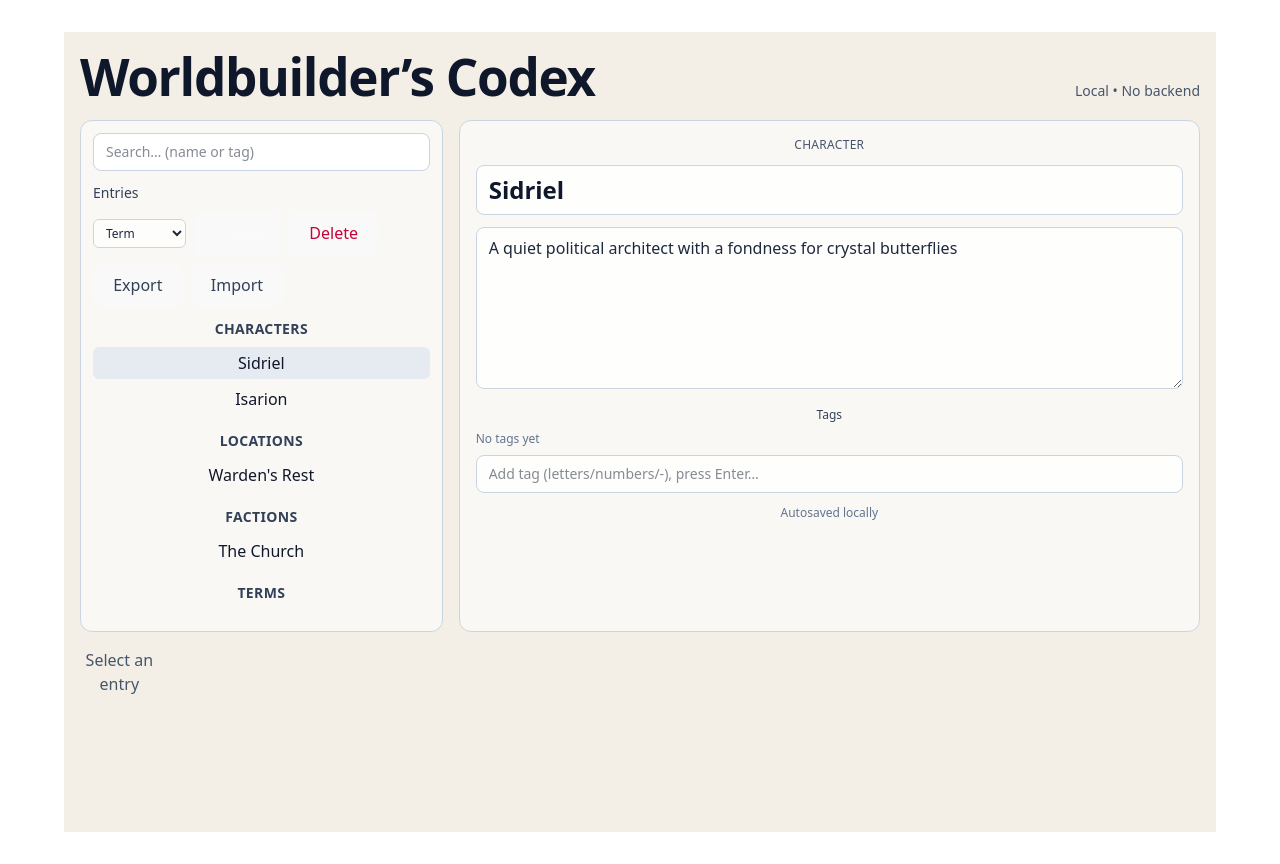
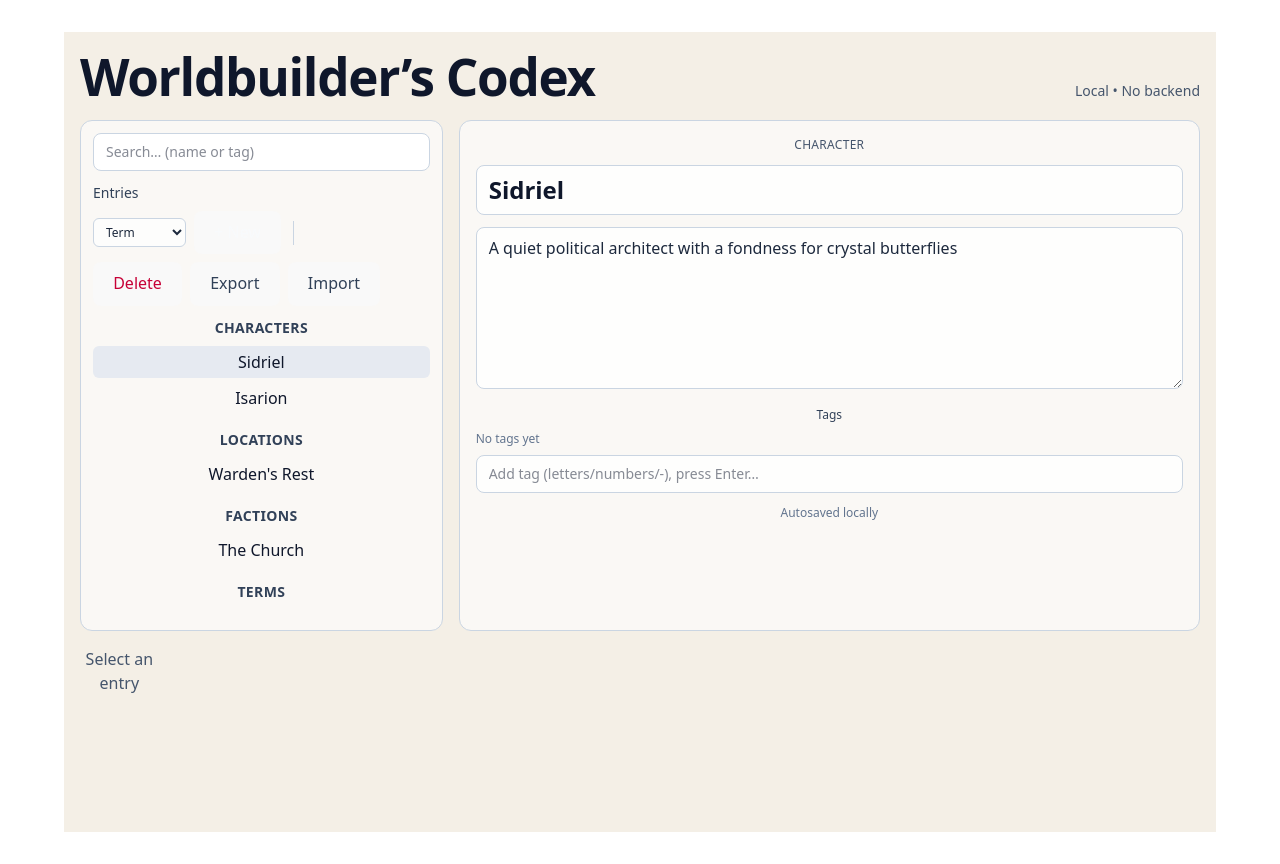
Before and after one commit to AmberTJC/worldbuilders-codex, a React (Vite) app: page / in a window 1280 px wide. Built offline with nearby package versions, Linux system fonts and the light colour scheme.

Commit message:
ui: visually group create vs actions in sidebar toolbar

```diff
--- a/src/App.jsx
+++ b/src/App.jsx
@@ -248,6 +248,8 @@ const hasResults = matchedEntries.length > 0;
               <div className="text-sm font-medium text-slate-700">Entries</div>
 
               <div className="flex flex-wrap items-center gap-2">
+                {/* Create */}
+                <div className="flex flex-wrap items-center gap-2">
                   <select
                     value={newEntryType}
                     onChange={(e) => setNewEntryType(e.target.value)}
@@ -266,7 +268,13 @@ const hasResults = matchedEntries.length > 0;
                   >
                     + New
                   </button>
+                </div>
 
+                {/* Divider */}
+                <span className="mx-1 hidden h-6 w-px bg-slate-300 md:inline-block" />
+
+                {/* Actions */}
+                <div className="flex flex-wrap items-center gap-2">
                   <button
                     onClick={() => selectedID && deleteEntry(selectedID)}
                     disabled={!selectedID}
@@ -303,6 +311,7 @@ const hasResults = matchedEntries.length > 0;
                   >
                     Import
                   </button>
+                </div>
               </div>
             </div>
 
```
Lines whose indentation alone changed are shown as unchanged.
